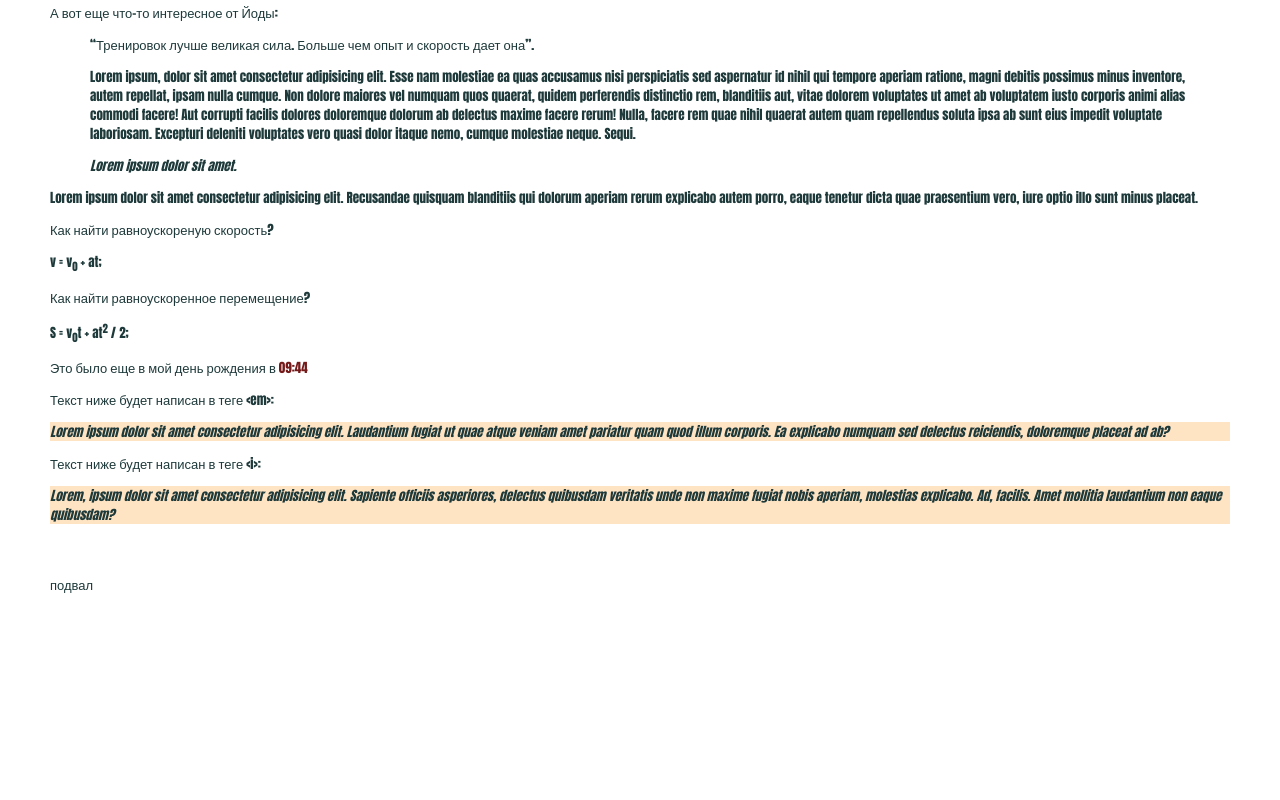
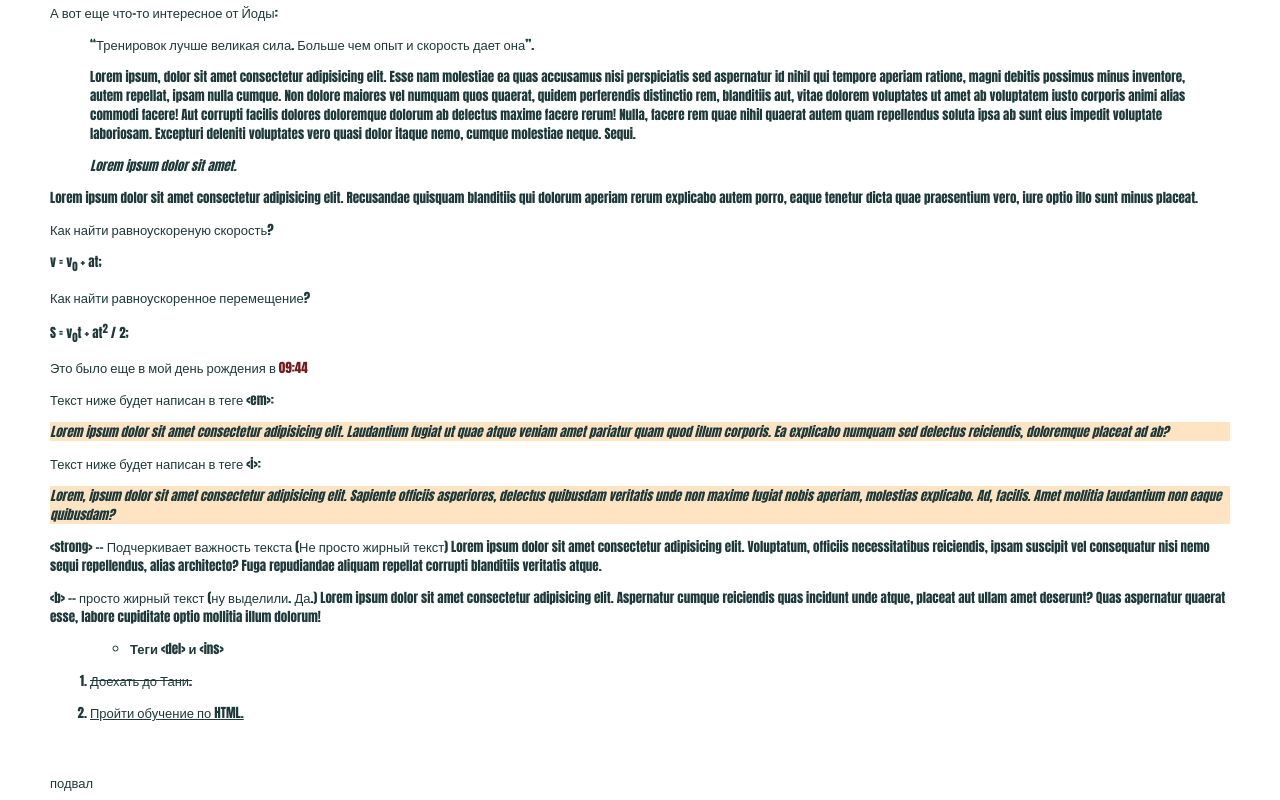
Before and after one commit to AleksDamsky/Deep_lerning_HTML, a plain HTML site: page HTMLacademySite/index.html in a window 1280 px wide. Shown: the part 419-1219 px from the top of the page. Before the commit the page ends 1021 px from the top, so only its background shows below. Drawn offline with Linux system fonts and the light colour scheme.

Commit message:
thegs del, isn, b, strong

```diff
--- a/HTMLacademySite/index.html
+++ b/HTMLacademySite/index.html
@@ -128,6 +128,36 @@
       <p class="i"><i>Lorem, ipsum dolor sit amet consectetur adipisicing elit. Sapiente officiis asperiores, delectus quibusdam veritatis unde non maxime fugiat nobis aperiam, molestias explicabo. Ad, facilis. Amet mollitia laudantium non eaque quibusdam?</i></p>
       </p>
     </section>
+
+    <section class="section">
+      <p class="stromgText">&lt;strong&gt; -- Подчеркивает важность текста (Не просто жирный текст)
+        <strong>Lorem ipsum dolor sit amet consectetur adipisicing elit. Voluptatum, officiis necessitatibus reiciendis, ipsam suscipit vel consequatur nisi nemo sequi repellendus, alias architecto? Fuga repudiandae aliquam repellat corrupti blanditiis veritatis atque.</strong>
+      </p>
+
+      <p class="justBthegs">&lt;b&gt; -- просто жирный текст (ну выделили. Да.)
+        <b>Lorem ipsum dolor sit amet consectetur adipisicing elit. Aspernatur cumque reiciendis quas incidunt unde atque, placeat aut ullam amet deserunt? Quas aspernatur quaerat esse, labore cupiditate optio mollitia illum dolorum!</b>
+      </p>
+    </section>
+
+    <section class="section">
+      <ol>
+        <ul>
+          <li><b>
+            Теги &lt;del&gt; и &lt;ins&gt;
+          </b></li>
+        </ul>
+        <li>
+          <p class="delete">
+            <del>Доехать до Тани.</del>
+          </p>
+        </li>
+        <li>
+          <p class="insert">
+            <ins>Пройти обучение по HTML.</ins>
+          </p>
+        </li>
+      </ol>
+    </section>
     </main>
 
     <br />
```
